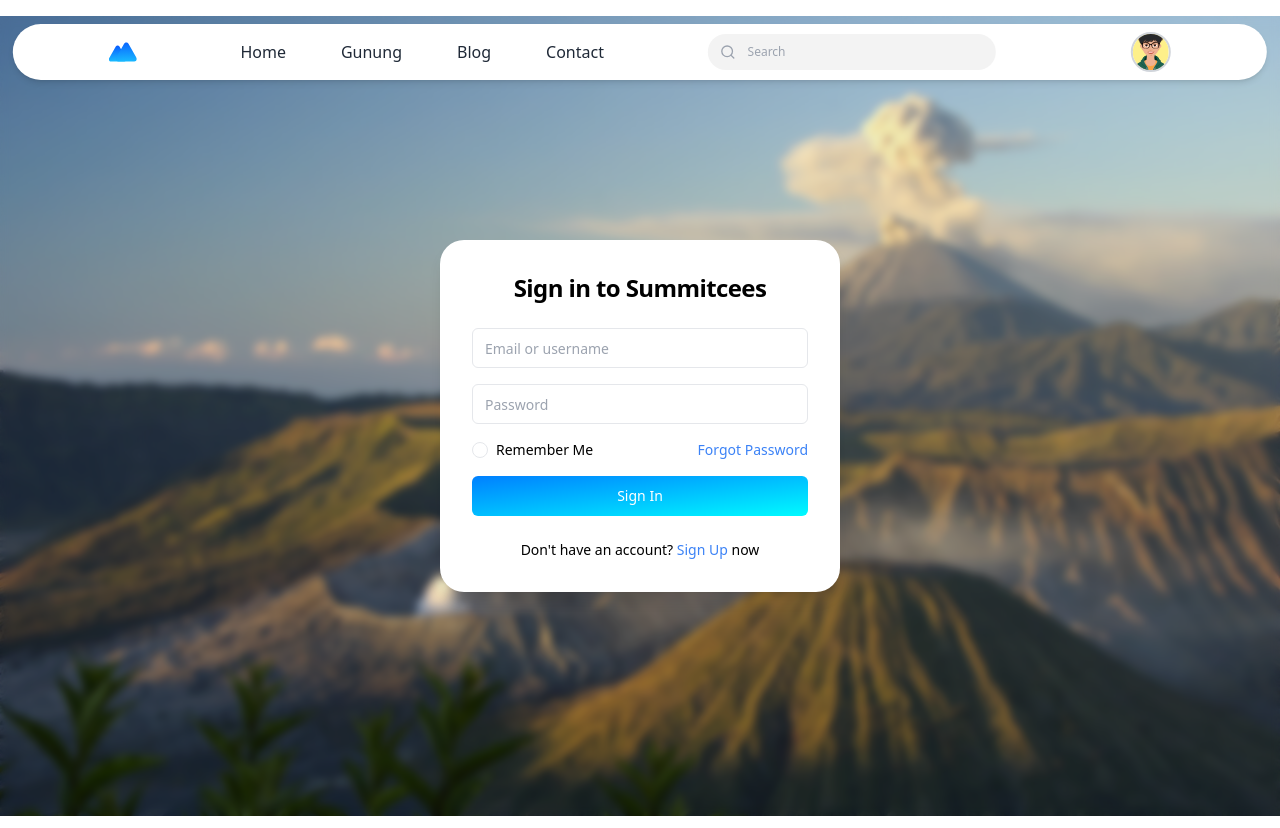
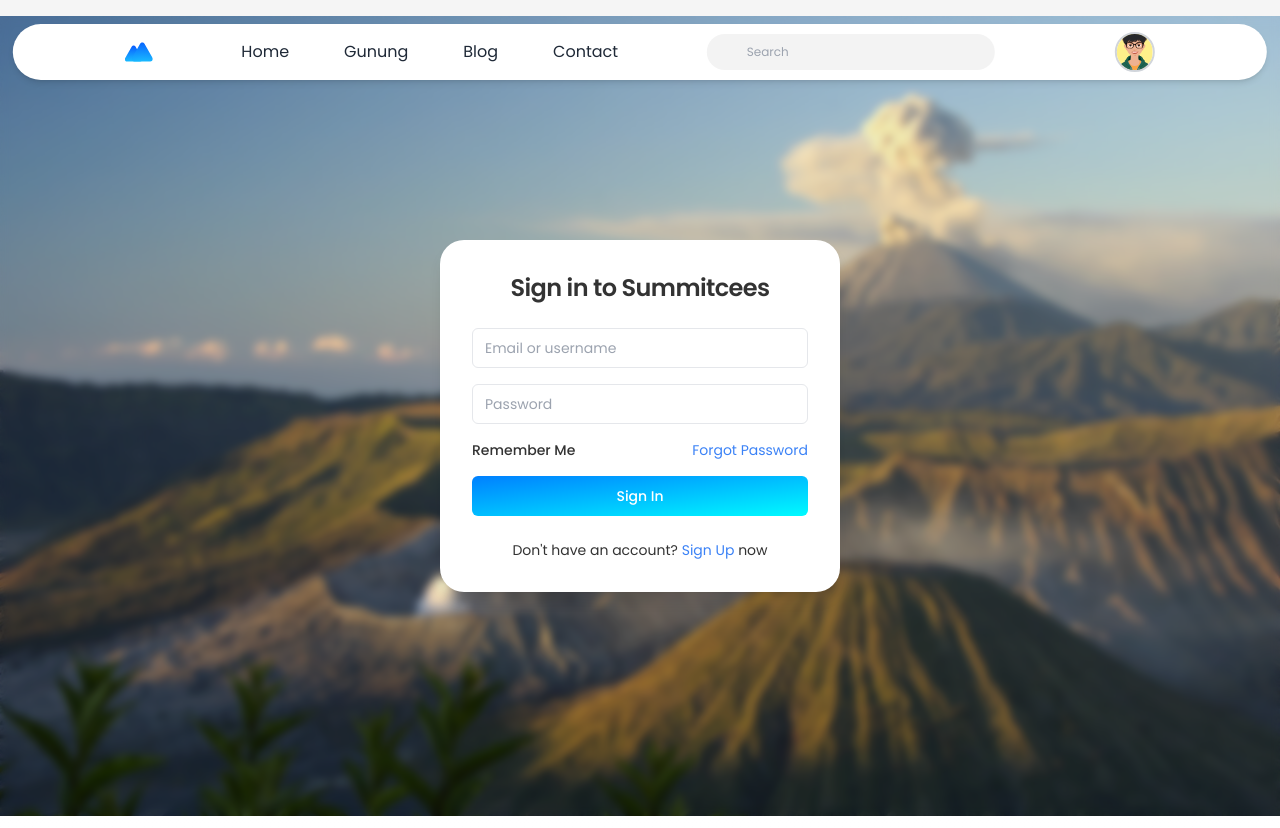
Before and after one commit to FiqriAgustriawan/client_sc, a Next.js app: page /SignIn in a window 1280 px wide. Built offline with nearby package versions, Linux system fonts and the light colour scheme; a web font is replaced by a local one.

Commit message:
update banyak

```diff
--- a/package.json
+++ b/package.json
@@ -14,7 +14,6 @@
     "@radix-ui/react-slot": "^1.1.1",
     "class-variance-authority": "^0.7.1",
     "clsx": "^2.1.1",
-    "lucide-react": "^0.471.0",
     "next": "15.1.3",
     "react": "^19.0.0",
     "react-dom": "^19.0.0",
--- a/src/app/SignIn/page.tsx
+++ b/src/app/SignIn/page.tsx
@@ -4,7 +4,7 @@ import { useState } from 'react'
 import Link from 'next/link'
 import { Button } from "@/components/ui/button"
 import { Input } from "@/components/ui/input"
-import { Checkbox } from "@/components/ui/checkbox"
+// import { Checkbox } from "@/components/ui/checkbox"
 import { Label } from "@/components/ui/label"
 import Image from 'next/image'
 import bglogin from '@/assets/images/bglogin.jpeg'
@@ -62,7 +62,7 @@ export default function LoginPage() {
 
             <div className="flex flex-col sm:flex-row sm:items-center sm:justify-between space-y-2 sm:space-y-0">
               <div className="flex items-center space-x-2">
-                <Checkbox id="remember" className='rounded-full' />
+                {/* <Checkbox id="remember" className='rounded-full' /> */}
                 <Label htmlFor="remember" className="text-sm">
                   Remember Me
                 </Label>
--- a/src/app/globals.css
+++ b/src/app/globals.css
@@ -1,3 +1,56 @@
 @tailwind base;
 @tailwind components;
 @tailwind utilities;
+
+@tailwind base;
+@tailwind components;
+@tailwind utilities;
+
+:root {
+  --foreground-rgb: 51, 51, 51;
+  --background-start-rgb: 245, 245, 245;
+  --background-end-rgb: 255, 255, 255;
+}
+
+body {
+  color: rgb(var(--foreground-rgb));
+  background: linear-gradient(
+      to bottom,
+      transparent,
+      rgb(var(--background-end-rgb))
+    )
+    rgb(var(--background-start-rgb));
+}
+
+.container {
+  max-width: 1200px;
+}
+
+h1, h2, h3, h4, h5, h6 {
+  font-weight: 600;
+  margin-bottom: 1rem;
+}
+
+h1 { font-size: 2.5rem; }
+h2 { font-size: 2rem; }
+h3 { font-size: 1.75rem; }
+h4 { font-size: 1.5rem; }
+h5 { font-size: 1.25rem; }
+h6 { font-size: 1rem; }
+
+a {
+  color: #4a90e2;
+  text-decoration: none;
+  transition: color 0.3s ease;
+}
+
+a:hover {
+  color: #2a6496;
+}
+:root {
+  --font-poppins: 'Poppins', sans-serif;
+}
+
+body {
+  font-family: var(--font-poppins);
+}
--- a/src/app/layout.tsx
+++ b/src/app/layout.tsx
@@ -1,16 +1,13 @@
 import type { Metadata } from "next";
-import { Geist, Azeret_Mono as Geist_Mono } from "next/font/google";
+import { Poppins } from "next/font/google";
 import "./globals.css";
 import Navbar from "../components/NavbarComp";
 
-const geistSans = Geist({
-  variable: "--font-geist-sans",
-  subsets: ["latin"],
-});
-
-const geistMono = Geist_Mono({
-  variable: "--font-geist-mono",
-  subsets: ["latin"],
+const poppins = Poppins({
+  weight: ['400', '500', '600', '700'],
+  subsets: ['latin'],
+  display: 'swap',
+  variable: '--font-poppins',
 });
 
 export const metadata: Metadata = {
@@ -24,13 +21,11 @@ export default function RootLayout({
   children: React.ReactNode;
 }>) {
   return (
-    <html lang="en">
-      <body
-        className={`${geistSans.variable} ${geistMono.variable} antialiased`}
-      >
-      <div className="w-full ">
-        <Navbar/>
-      </div>
+    <html lang="en" className={poppins.variable}>
+      <body className="font-poppins antialiased bg-[#f5f5f5]">
+        <div className="w-full">
+          <Navbar />
+        </div>
         <main className="pt-[16px] pb-[12px]">{children}</main>
       </body>
     </html>
--- a/src/components/HeroSection.tsx
+++ b/src/components/HeroSection.tsx
@@ -4,7 +4,7 @@ import Image from "next/image";
 
 const HeroImage = () => {
   return (
-    <div className="mx-auto px-4  pt-[100px]">
+    <div className="mx-auto px-4  pt-[79px]">
     <div
       className="relative rounded-2xl overflow-hidden"
       style={{ height: "95vh" }}
--- a/src/components/NavbarComp.tsx
+++ b/src/components/NavbarComp.tsx
@@ -3,7 +3,7 @@
 import Link from "next/link";
 import { useState, useEffect } from "react";
 import Image from "next/image";
-import { Search } from 'lucide-react';
+
 import ProfileUser from "@/assets/svgs/ProfileUser.svg";
 import Icon from "@/assets/svgs/LogoProduct.svg";
 
@@ -39,11 +39,11 @@ export default function NavBar() {
 
             {/* Search input */}
             <div className="relative max-w-xs w-full">
-              <Search className="absolute left-3 top-1/2 transform -translate-y-1/2 text-gray-400 h-4 w-4" />
+
               <input
                 type="search"
                 placeholder="Search"
-                className="w-72 focus:w-80 transition-all duration-300 ease-out bg-[#F3F3F3] rounded-full py-2.5 pl-10 pr-4 text-xs focus:bg-[#E9E9E9]"
+                className="w-72 focus:w-80 focus:-ml-4 transition-all duration-300 ease-out bg-[#F3F3F3] rounded-full py-2.5 pl-10 pr-4 text-xs focus:bg-[#E9E9E9]"
               />
             </div>
 
--- a/src/components/StatsSection.tsx
+++ b/src/components/StatsSection.tsx
@@ -4,41 +4,32 @@ import React from 'react';
 
 export default function StatsSection() {
   return (
-    <div className="bg-white py-12">
-      <div className="container mx-auto px-4">
-        <div className="flex flex-wrap justify-center gap-6">
-
+    <div className="bg-white py-8 sm:py-12 lg:py-16">
+      <div className="container mx-auto px-4 sm:px-6 lg:px-8">
+        <div className="grid grid-cols-1 sm:grid-cols-2 lg:grid-cols-3 gap-6 sm:gap-8 lg:gap-12">
           {/* Card 1 */}
-          <div className="text-left bg-[#e7f2ff] hover:bg-[#d4e8ff] rounded-2xl w-full sm:w-80 md:w-96 h-36 px-4 transition-all duration-500 ease-in-out">
-            <div className="text-3xl md:text-4xl lg:text-5xl mx-5 font-bold text-[#1F4068] mt-7">
-              50+
-            </div>
-            <div className="text-sm md:text-base mx-5 font-bold text-[#1F4068] mt-2">
-              Gunung Terdaftar
-            </div>
-          </div>
+          <StatCard number="50+" text="Gunung Terdaftar" />
 
           {/* Card 2 */}
-          <div className="text-left bg-[#e7f2ff] hover:bg-[#d4e8ff] rounded-2xl w-full sm:w-80 md:w-96 h-36 px-4 transition-all duration-500 ease-in-out">
-            <div className="text-3xl md:text-4xl lg:text-5xl mx-5 font-bold text-[#1F4068] mt-7">
-              1,234+
-            </div>
-            <div className="text-sm md:text-base mx-5 font-bold text-[#1F4068] mt-2">
-              Pendaki Telah Terdaftar
-            </div>
-          </div>
+          <StatCard number="1,234+" text="Pendaki Telah Terdaftar" />
 
           {/* Card 3 */}
-          <div className="text-left bg-[#e7f2ff] hover:bg-[#d4e8ff] rounded-2xl w-full sm:w-80 md:w-96 h-36 px-4 transition-all duration-500 ease-in-out">
-            <div className="text-3xl md:text-4xl lg:text-5xl mx-5 font-bold text-[#1F4068] mt-7">
-              20+
-            </div>
-            <div className="text-sm md:text-base mx-5 font-bold text-[#1F4068] mt-2">
-              Trip Tersedia
-            </div>
-          </div>
+          <StatCard number="20+" text="Trip Tersedia" />
         </div>
       </div>
     </div>
   );
 }
+
+function StatCard({ number, text }: { number: string; text: string }) {
+  return (
+    <div className="text-left bg-[#e7f2ff] hover:bg-[#d4e8ff] rounded-2xl w-full h-auto p-6 transition-all duration-500 ease-in-out">
+      <div className="text-3xl sm:text-4xl lg:text-5xl font-bold text-[#1F4068] mb-2">
+        {number}
+      </div>
+      <div className="text-sm sm:text-base font-bold text-[#1F4068]">
+        {text}
+      </div>
+    </div>
+  );
+}
--- a/src/components/ui/checkbox.tsx
+++ /dev/null
@@ -1,30 +0,0 @@
-"use client"
-
-import * as React from "react"
-import * as CheckboxPrimitive from "@radix-ui/react-checkbox"
-import { Check } from "lucide-react"
-
-import { cn } from "@/lib/utils"
-
-const Checkbox = React.forwardRef<
-  React.ElementRef<typeof CheckboxPrimitive.Root>,
-  React.ComponentPropsWithoutRef<typeof CheckboxPrimitive.Root>
->(({ className, ...props }, ref) => (
-  <CheckboxPrimitive.Root
-    ref={ref}
-    className={cn(
-      "peer h-4 w-4 shrink-0 rounded-sm border border-primary ring-offset-background focus-visible:outline-none focus-visible:ring-2 focus-visible:ring-ring focus-visible:ring-offset-2 disabled:cursor-not-allowed disabled:opacity-50 data-[state=checked]:bg-primary data-[state=checked]:text-primary-foreground",
-      className
-    )}
-    {...props}
-  >
-    <CheckboxPrimitive.Indicator
-      className={cn("flex items-center justify-center text-current")}
-    >
-      <Check className="h-4 w-4" />
-    </CheckboxPrimitive.Indicator>
-  </CheckboxPrimitive.Root>
-))
-Checkbox.displayName = CheckboxPrimitive.Root.displayName
-
-export { Checkbox }
--- a/tailwind.config.ts
+++ b/tailwind.config.ts
@@ -7,9 +7,20 @@ const config: Config = {
     "./src/app/**/*.{js,ts,jsx,tsx,mdx}",
   ],
   theme: {
-		extend: {},
+    container: {
+      center: true,
+      padding: "16px",
+    },
+    extend: {
+      colors: {
+        background: "var(--background)",
+        foreground: "var(--foreground)",
+        primary: "#4a90e2",
+        secondary: "#697386",
+        dark: "#1f4068",
+      },
+    },
   },
   plugins: [],
 };
-
 export default config;
```
Also changed, not shown: 1 other file (tests, documents, lock files or other folders). Lines whose indentation alone changed are shown as unchanged.
